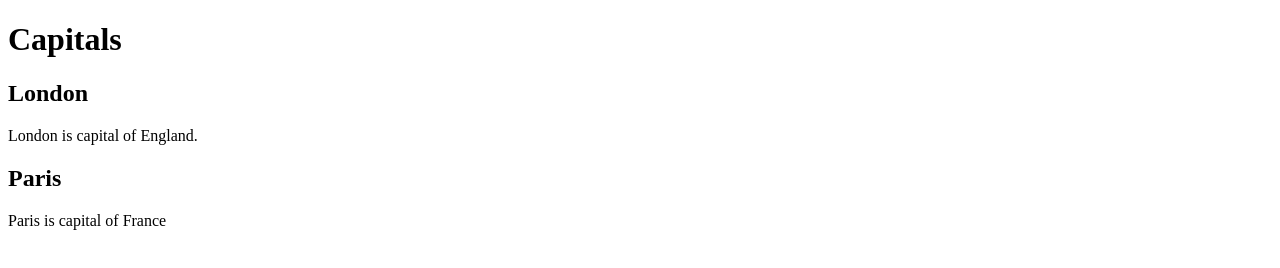
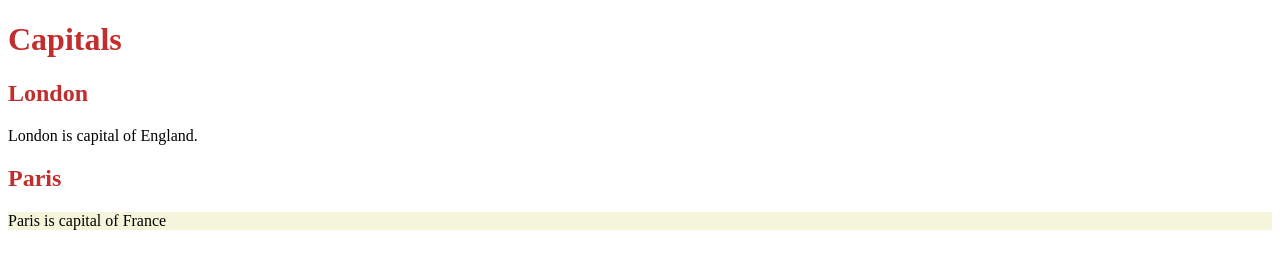
Before and after one commit to QuestionableAtBest/Week5ACIT1620, a plain HTML site: page index.html in a window 1280 px wide. Drawn offline with Linux system fonts and the light colour scheme; the site is published under a folder, as on GitHub Pages, so addresses that start at the root find nothing.

Commit message:
Fixed href to CSS, renamed headings class  to be more understanding

```diff
--- a/css/stylesheet.css
+++ b/css/stylesheet.css
@@ -1,4 +1,4 @@
-.one{
+.heading{
     color: rgb(194, 45, 45);
 }
 
--- a/index.html
+++ b/index.html
@@ -2,16 +2,16 @@
 <html lang = "en">
     <head>
         <title>ACIT1620 Week5 HarryZ</title>
-        <link rel = "stylesheet" href = "/css/stylesheet.css">
+        <link rel = "stylesheet" href = "./css/stylesheet.css">
     </head>
 
     <body>
-        <h1 class = "one">Capitals</h1>
+        <h1 class = "heading">Capitals</h1>
 
-        <h2 class = "one">London</h2>
+        <h2 class = "heading">London</h2>
         <p>London is capital of England.</p>
 
-        <h2 class = "one">Paris</h2>
+        <h2 class = "heading">Paris</h2>
         <p class = "parisparagraph">Paris is capital of France</p>
     </body>
 </html>
```
